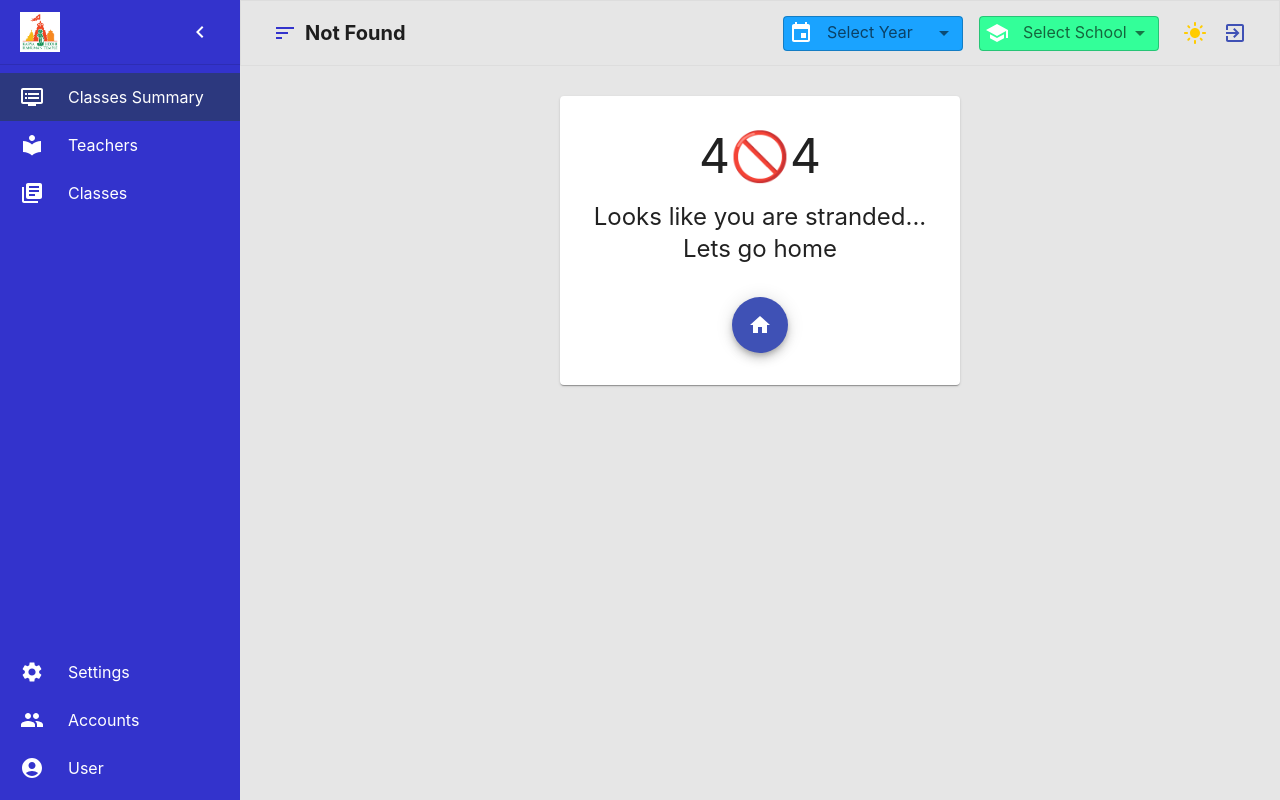
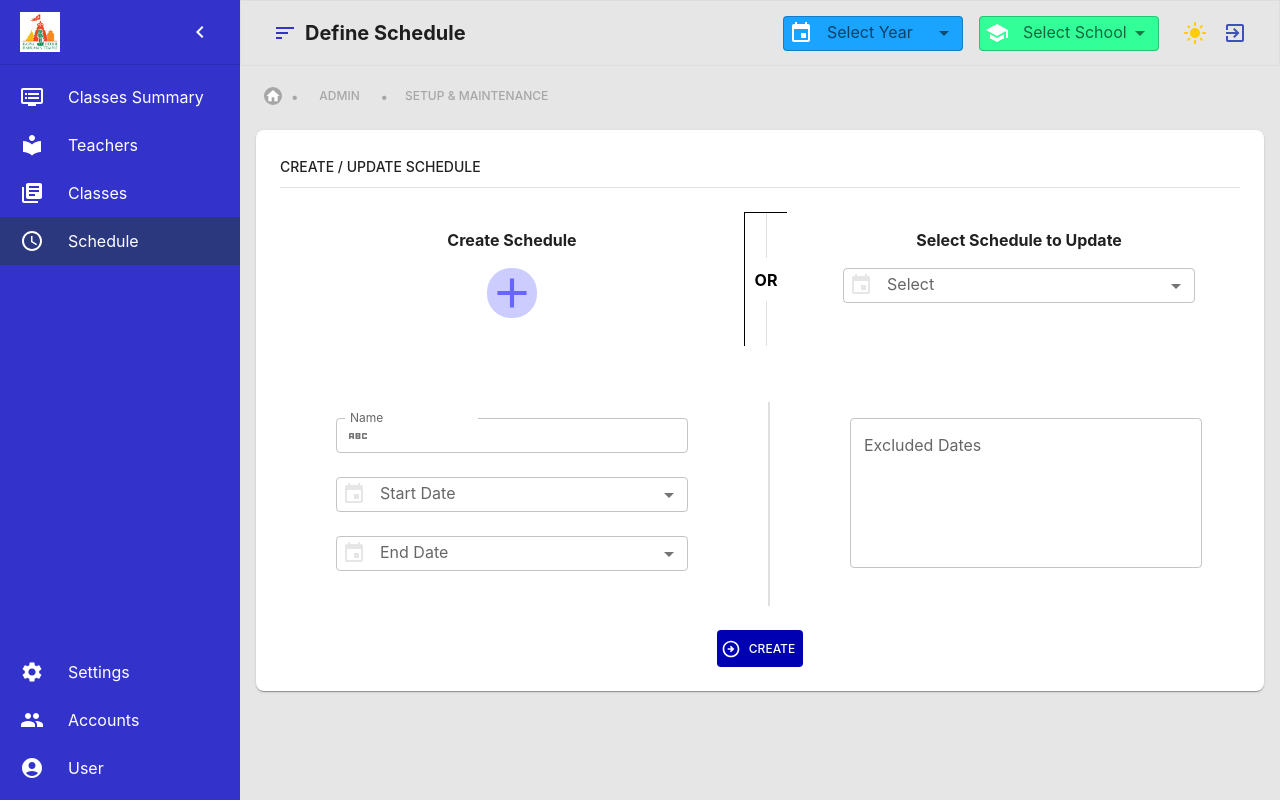
Before and after one commit to Pranavkotesh/Classes-Management-App, a React (Create React App) app in the folder web/classes-management/: page /schedule in a window 1280 px wide. Before the commit this address had no page. Built offline with nearby package versions, Linux system fonts and the light colour scheme.

Commit message:
-define schedule added

```diff
--- /dev/null
+++ b/web/classes-management/src/features/schedule/ScheduleMain.jsx
@@ -0,0 +1,194 @@
+import AppLayout from "../../shared/components/app-layout/AppLayout";
+import AppCard from "../../shared/components/app-card/AppCard";
+import BoxElement from "../../shared/components/app-box-component/AppBoxComponent";
+import {
+  Divider,
+  Grid,
+  IconButton,
+  Typography,
+  Button,
+  FormControl,
+} from "@mui/material";
+import AddIcon from "@mui/icons-material/Add";
+import Box from "@mui/material/Box";
+import * as React from "react";
+import EventIcon from "@mui/icons-material/Event";
+import ArrowCircleRightOutlinedIcon from "@mui/icons-material/ArrowCircleRightOutlined";
+import BasicSelect from "../../shared/components/app-select-box/AppSelectInput";
+import AbcIcon from '@mui/icons-material/Abc';
+import InputLabel from "@mui/material/InputLabel";
+import OutlinedInput from "@mui/material/OutlinedInput";
+import InputAdornment from "@mui/material/InputAdornment";
+
+const schedule = [1, 2, 3, 4];
+
+const DefineSchedule = () => {
+  const [date, setDate] = React.useState("");
+
+  const handleChange = (event) => {
+    setDate(event.target.value);
+  };
+  return (
+    <AppLayout title="Define Schedule">
+      <Grid container spacing={2}>
+        <BoxElement elementOne="Admin" elementTwo="Setup & Maintenance" />
+        <Grid item xs={12}>
+          <AppCard title="Create / Update Schedule">
+            <Divider orientation="horizontal" sx={{ marginTop: 1 }}></Divider>
+            <Grid container spacing={0} sx={{ marginTop: 2 }}>
+              <Grid
+                item
+                xs={12}
+                md={5}
+                sx={{
+                  marginLeft: { xs: 0, sm: 0, md: 4 },
+                  marginBottom: { xs: 1, sm: 1, md: 0 },
+                }}
+              >
+                <AppCard sx={{ boxShadow: 0 }} minHeight={150} boxShadow='0'>
+                  <Typography textAlign="center" sx={{ fontWeight: "bold" }}>
+                    Create Schedule
+                  </Typography>
+                  <Box sx={{ textAlign: "center", marginTop: 1 }}>
+                    <IconButton>
+                      <AddIcon
+                        sx={{
+                          backgroundColor: "#ccccff",
+                          fontSize: 15,
+                          borderRadius: 6,
+                          color: "#6666ff",
+                          width: 50,
+                          height: 50,
+                        }}
+                      />
+                    </IconButton>
+                  </Box>
+                </AppCard>
+              </Grid>
+              <Divider
+                orientation="vertical"
+                variant="middle"
+                flexItem
+                textAlign="left"
+                sx={{
+                  borderWidth: 1,
+                  color: "black",
+                  mx: { md: 1, lg: 4, xl: 6 },
+                  display: { xs: "none", sm: "none", md: "flex" },
+                }}
+              >
+                OR
+              </Divider>
+              <Grid item xs={12} md={5}>
+                <AppCard minHeight={150} boxShadow='0'>
+                  <Typography textAlign="center" sx={{ fontWeight: "bold",marginBottom:2 }}>
+                    Select Schedule to Update
+                  </Typography>
+                  <Box textAlign="center">
+                    <BasicSelect
+                      label="Select"
+                      icon={<EventIcon />}
+                      menuItems={schedule}
+                      value={date}
+                      onChange={handleChange}
+                      height={35}
+                      color="#e6e6e6"
+                      sx={{ width: "50%"}}
+                    />
+                  </Box>
+                </AppCard>
+              </Grid>
+            </Grid>
+            <Grid container spacing={0} sx={{ marginTop: 5 }}>
+              <Grid
+                item
+                xs={12}
+                md={5}
+                sx={{
+                  marginLeft: { xs: 0, sm: 0, md: 4 },
+                  marginBottom: { xs: 1, sm: 1, md: 0 },
+                }}
+              >
+                <AppCard minHeight={220} boxShadow='0'>
+
+                  <FormControl sx={{ width:'100%' }} variant="outlined">
+                    <InputLabel>
+                      Name</InputLabel>
+                    <OutlinedInput
+                      startAdornment={
+                        <InputAdornment position="start">
+                          <IconButton
+                            edge="start"
+                          >
+                            <AbcIcon/>
+                          </IconButton>
+                        </InputAdornment>
+                      }
+
+                      label="Enter Schedule Name"
+                      sx={{height:35}}
+                    />
+                  </FormControl>
+                  <Box sx={{ my: 3 }}>
+                    <BasicSelect
+                      label="Start Date"
+                      icon={<EventIcon />}
+                      menuItems={schedule}
+                      value={date}
+                      onChange={handleChange}
+                      height={35}
+                      color="#e6e6e6"
+                      sx={{ width: "50%" }}
+                    />
+                  </Box>
+                  <BasicSelect
+                    label="End Date"
+                    icon={<EventIcon />}
+                    menuItems={schedule}
+                    value={date}
+                    onChange={handleChange}
+                    height={35}
+                    color="#e6e6e6"
+                    sx={{ width: "50%" }}
+                  />
+                </AppCard>
+              </Grid>
+              <Divider
+                orientation="vertical"
+                variant="middle"
+                flexItem
+                sx={{
+                  borderWidth: 1,
+                  color: "black",
+                  mx: { md: 4, lg: 7, xl: 9 },
+                  display: { xs: "none", sm: "none", md: "flex" },
+                }}
+              ></Divider>
+              <Grid item xs={12} md={5}>
+                <AppCard minHeight={220} boxShadow='0'>
+                    <FormControl sx={{width:'100%'}}><InputLabel>Excluded Dates</InputLabel>
+                    <OutlinedInput sx={{height:150}}></OutlinedInput>
+                    </FormControl>
+                </AppCard>
+              </Grid>
+            </Grid>
+            <Box textAlign="center" sx={{ marginTop: 2 }}>
+              <Button
+                startIcon={<ArrowCircleRightOutlinedIcon />}
+                sx={{
+                  backgroundColor: "#0000b3",
+                  color: "white",
+                  fontSize: 12,
+                  padding: 1,
+                }}
+              >
+                Create
+              </Button>
+            </Box>
+          </AppCard>
+        </Grid>
+      </Grid>
+    </AppLayout>
+  );
+};
+export default DefineSchedule;
--- a/web/classes-management/src/features/teachers/TeacherMain.jsx
+++ b/web/classes-management/src/features/teachers/TeacherMain.jsx
@@ -1,5 +1,5 @@
 import React, { useState } from "react";
-import { FormControl, Grid, Typography } from "@mui/material";
+import {  Grid, Typography } from "@mui/material";
 import AppTextInput from "../../shared/components/app-text-input/AppTextInput";
 import AppSelect from "../../shared/components/app-select/AppSelect";
 import AppCard from "../../shared/components/app-card/AppCard";
--- a/web/classes-management/src/shared/RoutesMain.jsx
+++ b/web/classes-management/src/shared/RoutesMain.jsx
@@ -6,6 +6,7 @@ import ClassMain from "../features/classes/ClassMain";
 import TeacherMain from "../features/teachers/TeacherMain";
 import DashboardPage from "../features/dashboard/DashboardPage";
 import App404Page from "./components/app-404-page/App404Page";
+import DefineSchedule from "../features/schedule/ScheduleMain";
 
 const RoutesMain = () => {
   const classes = useStyles();
@@ -52,6 +53,14 @@ const RoutesMain = () => {
             </PrivateRoute>
           }
         />
+        <Route
+          path="schedule"
+          element={
+            <PrivateRoute>
+              <DefineSchedule />
+            </PrivateRoute>
+          }
+        />
         <Route path="*" element={<App404Page />} />
       </Routes>
     </div>
--- a/web/classes-management/src/shared/components/app-card/AppCard.jsx
+++ b/web/classes-management/src/shared/components/app-card/AppCard.jsx
@@ -1,7 +1,7 @@
 import React from "react";
 import { Card, CardContent, Typography } from "@mui/material";
 
-function AppCard({ title, padding, minHeight, children}) {
+function AppCard({ title, padding, minHeight, children,boxShadow}) {
   return (
     <Card
       style={{
@@ -9,7 +9,7 @@ function AppCard({ title, padding, minHeight, children}) {
         minHeight: minHeight || "auto",
         fontWeight:'bolder',
       }}
-      sx={{borderRadius:2}}
+      sx={{borderRadius:2,boxShadow: boxShadow ||1}}
     >
       <CardContent style={{ padding: 0 }}>
         {title && <Typography variant="button">{title}</Typography>}
--- a/web/classes-management/src/shared/components/app-drawer-component/AppDrawerComponent.jsx
+++ b/web/classes-management/src/shared/components/app-drawer-component/AppDrawerComponent.jsx
@@ -15,6 +15,7 @@ import GroupIcon from "@mui/icons-material/Group";
 import ChevronLeftIcon from "@mui/icons-material/ChevronLeft";
 import { AccountCircle } from "@mui/icons-material";
 import { useNavigate } from "react-router-dom";
+import ScheduleIcon from '@mui/icons-material/Schedule';
 
 const itemsList = [
   {
@@ -32,6 +33,11 @@ const itemsList = [
     icon: <LibraryBooksIcon />,
     route: "classes",
   },
+  {
+    text: "Schedule",
+    icon: <ScheduleIcon />,
+    route: "schedule",
+  }
 ];
 const itemsList2 = [
   {
--- a/web/classes-management/src/shared/components/app-select-box/AppSelectInput.jsx
+++ b/web/classes-management/src/shared/components/app-select-box/AppSelectInput.jsx
@@ -1,12 +1,12 @@
 import * as React from "react";
-import Box from "@mui/material/Box";
+// import Box from "@mui/material/Box";
 import InputLabel from "@mui/material/InputLabel";
 import MenuItem from "@mui/material/MenuItem";
 import FormControl from "@mui/material/FormControl";
 import Select from "@mui/material/Select";
-import { IconButton } from "@mui/material";
-import SchoolIcon from "@mui/icons-material/School";
-import { Grid } from "@mui/material";
+// import { IconButton } from "@mui/material";
+// import SchoolIcon from "@mui/icons-material/School";
+// import { Grid } from "@mui/material";
 
 export default function BasicSelect({
   bgColor,
@@ -19,6 +19,7 @@ export default function BasicSelect({
   value,
   onChange,
   menuItems,
+  color
 }) {
   return (
     <FormControl
@@ -54,7 +55,7 @@ export default function BasicSelect({
         ))}
       </Select>
       {icon && (
-        <div style={{ position: "absolute", color: "#fff", left: 6, top: 5 }}>
+        <div style={{ position: "absolute", color: color ||"#fff", left: 6, top: 5 }}>
           {icon}
         </div>
       )}
```
